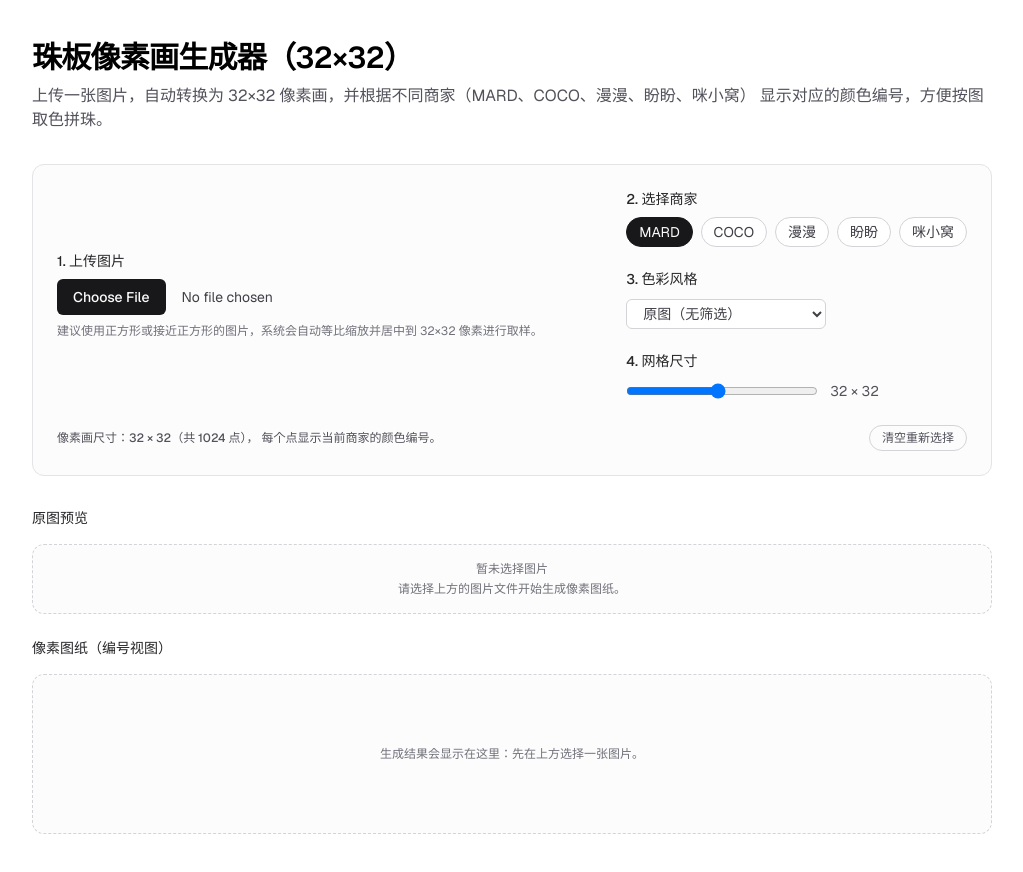
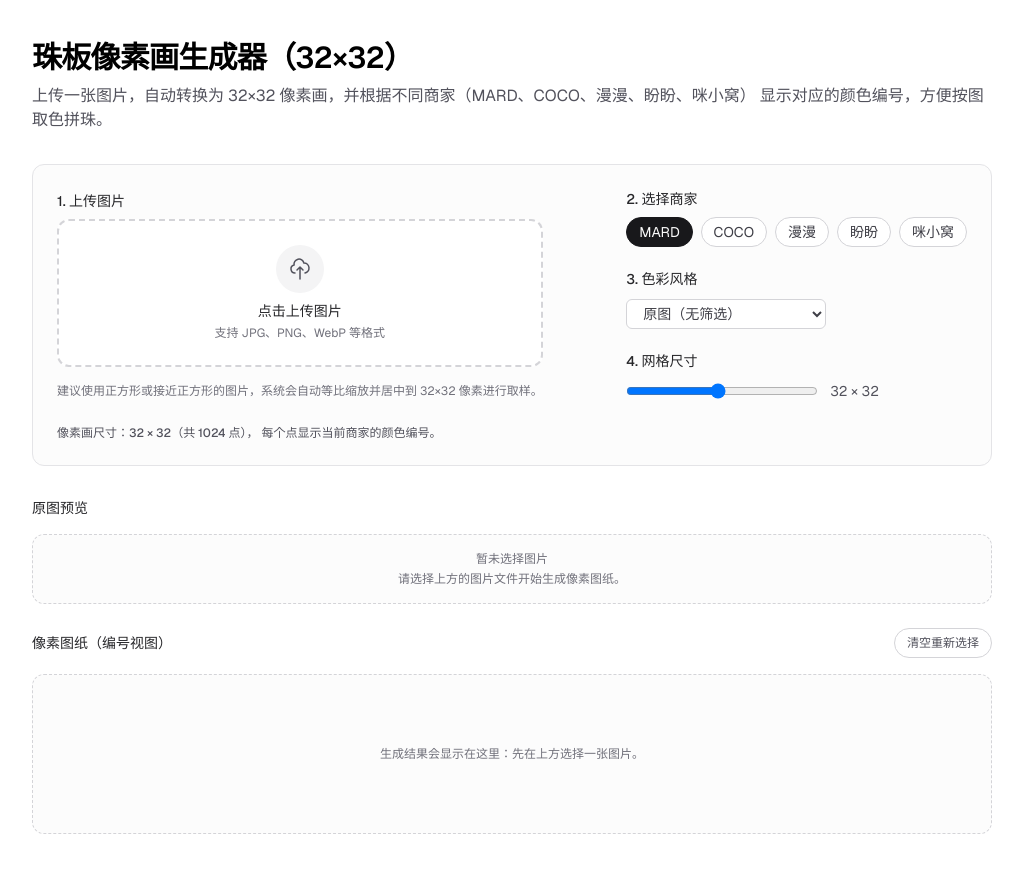
Before and after one commit to qinyun03/perler-bead-maker, a Next.js app: page / in a window 1280 px wide. Shown: the whole page, without its empty margins (128-1151 px from the left). Built offline with nearby package versions, Linux system fonts and the light colour scheme.

Commit message:
调整了ui布局

```diff
--- a/app/page.tsx
+++ b/app/page.tsx
@@ -26,6 +26,7 @@ export default function Home() {
   // 图片原始尺寸和显示尺寸
   const [imageNaturalSize, setImageNaturalSize] = useState<{ width: number; height: number } | null>(null);
   const [imageDisplaySize, setImageDisplaySize] = useState<{ width: number; height: number } | null>(null);
+  const [selectedFileName, setSelectedFileName] = useState<string | null>(null);
 
   const mappingEntries = useMemo(() => createMappingEntries(colorSystemMapping as any), []);
   const [activeColor, setActiveColor] = useState<PixelCell | null>(null);
@@ -54,6 +55,7 @@ export default function Home() {
     }
 
     setError(null);
+    setSelectedFileName(file.name);
     const reader = new FileReader();
     reader.onload = () => {
       const result = reader.result;
@@ -120,6 +122,7 @@ export default function Home() {
     setSelectedMerchant("MARD");
     setImageNaturalSize(null);
     setImageDisplaySize(null);
+    setSelectedFileName(null);
     if (fileInputRef.current) {
       fileInputRef.current.value = "";
     }
@@ -178,14 +181,52 @@ export default function Home() {
               <label className="text-sm font-medium text-zinc-800 dark:text-zinc-100">
                 1. 上传图片
               </label>
+
+              {/* 自定义上传按钮 - 卡片样式 */}
+              <div className="flex flex-col gap-3">
+                <div
+                  className="flex flex-col items-center justify-center rounded-xl border-2 border-dashed border-zinc-300 bg-white p-6 transition-colors hover:border-zinc-400 hover:bg-zinc-50 cursor-pointer dark:border-zinc-700 dark:bg-zinc-900/40 dark:hover:border-zinc-600 dark:hover:bg-zinc-800/40"
+                  onClick={() => fileInputRef.current?.click()}
+                >
+                  <div className="flex flex-col items-center gap-2 text-center">
+                    <div className="rounded-full bg-zinc-100 p-3 dark:bg-zinc-800">
+                      <svg className="h-6 w-6 text-zinc-600 dark:text-zinc-300" fill="none" viewBox="0 0 24 24" stroke="currentColor">
+                        <path strokeLinecap="round" strokeLinejoin="round" strokeWidth={1.5} d="M7 16a4 4 0 01-.88-7.903A5 5 0 1115.9 6L16 6a5 5 0 011 9.9M15 13l-3-3m0 0l-3 3m3-3v12" />
+                      </svg>
+                    </div>
+                    <div>
+                      <div className="text-sm font-medium text-zinc-800 dark:text-zinc-100">点击上传图片</div>
+                      <div className="text-xs text-zinc-500 dark:text-zinc-400 mt-1">支持 JPG、PNG、WebP 等格式</div>
+                    </div>
+                  </div>
+                </div>
+
+                {/* 隐藏的原生文件输入 */}
                 <input
                   ref={fileInputRef}
                   type="file"
                   accept="image/*"
                   onChange={handleFileChange}
-                className="block w-full text-sm text-zinc-700 file:mr-4 file:rounded-md file:border-0 file:bg-zinc-900 file:px-4 file:py-2 file:text-sm file:font-medium file:text-zinc-50 hover:file:bg-zinc-800 cursor-pointer dark:file:bg-zinc-100 dark:file:text-zinc-900 dark:hover:file:bg-zinc-200"
+                  className="hidden"
                 />
-              <span className="text-xs text-zinc-500">
+
+                {/* 文件选择状态显示 */}
+                {selectedFileName && (
+                  <div className="flex items-center gap-2 rounded-lg bg-emerald-50/80 px-3 py-2 dark:bg-emerald-950/30">
+                    <svg className="h-4 w-4 text-emerald-600 dark:text-emerald-400" fill="none" viewBox="0 0 24 24" stroke="currentColor">
+                      <path strokeLinecap="round" strokeLinejoin="round" strokeWidth={2} d="M5 13l4 4L19 7" />
+                    </svg>
+                    <div className="text-xs text-emerald-700 dark:text-emerald-300">
+                      已选择 1 张图片
+                      <div className="text-xs text-emerald-600/70 dark:text-emerald-400/70 truncate max-w-[200px]" title={selectedFileName}>
+                        {selectedFileName.length > 30 ? selectedFileName.substring(0, 27) + '...' : selectedFileName}
+                      </div>
+                    </div>
+                  </div>
+                )}
+              </div>
+
+              <span className="text-xs text-zinc-500 mt-2">
                 建议使用正方形或接近正方形的图片，系统会自动等比缩放并居中到 {gridSize}×{gridSize} 像素进行取样。
               </span>
             </div>
@@ -259,13 +300,6 @@ export default function Home() {
               像素画尺寸：<span className="font-medium">{gridSize} × {gridSize}（共 {gridSize * gridSize} 点）</span>，
               每个点显示当前商家的颜色编号。
             </div>
-            <button
-              type="button"
-              onClick={handleReset}
-              className="text-xs rounded-full border border-zinc-300 px-3 py-1 text-zinc-600 hover:bg-zinc-100 dark:border-zinc-700 dark:text-zinc-300 dark:hover:bg-zinc-800"
-            >
-              清空重新选择
-            </button>
           </div>
 
           {error && (
@@ -305,9 +339,18 @@ export default function Home() {
           </div>
 
           <div className="flex flex-col gap-4">
+            <div className="flex items-center justify-between">
               <h2 className="text-sm font-medium text-zinc-800 dark:text-zinc-100">
                 像素图纸（编号视图）
               </h2>
+              <button
+                type="button"
+                onClick={handleReset}
+                className="text-xs rounded-full border border-zinc-300 px-3 py-1.5 text-zinc-600 hover:bg-zinc-100 dark:border-zinc-700 dark:text-zinc-300 dark:hover:bg-zinc-800"
+              >
+                清空重新选择
+              </button>
+            </div>
             {grid ? (
               <>
                 <div className="text-xs text-zinc-600 dark:text-zinc-400">
@@ -345,31 +388,36 @@ export default function Home() {
                   </div>
 
                   {/* 透明度滑块 - 固定在图纸下方 */}
-                  <div className="mt-2 flex flex-col sm:flex-row sm:items-center gap-3 bg-zinc-50/60 dark:bg-zinc-900/40 p-3 rounded-lg">
+                  <div className="mt-4 rounded-xl border border-zinc-200 bg-white p-4 shadow-sm dark:border-zinc-800 dark:bg-zinc-900/60">
+                    <div className="flex flex-col gap-3">
+                      <div className="flex items-center justify-between">
+                        <h3 className="text-sm font-medium text-zinc-800 dark:text-zinc-100">透明度控制</h3>
+                        <div className="text-sm text-zinc-600 dark:text-zinc-400">{overlayOpacity}%</div>
+                      </div>
                       <div className="flex items-center gap-3">
-                      <label className="text-sm text-zinc-700 dark:text-zinc-200 whitespace-nowrap">透明度控制</label>
                         <input
                           type="range"
                           min={0}
                           max={100}
                           value={overlayOpacity}
                           onChange={(e) => setOverlayOpacity(Number(e.target.value))}
-                        className="w-32 sm:w-48"
+                          className="w-full"
                         />
-                      <div className="text-sm text-zinc-600 dark:text-zinc-400 whitespace-nowrap">{overlayOpacity}%</div>
                       </div>
-                    <div className="text-xs text-zinc-500">0% 显示底图 · 100% 显示拼豆图纸</div>
+                      <div className="text-xs text-zinc-500 dark:text-zinc-400">0% 显示底图 · 100% 显示拼豆图纸</div>
+                    </div>
                   </div>
                 </div>
 
                 {/* 编辑区：配色面板（调色板优先显示图纸已有颜色，实际编辑在上方图纸进行）*/}
-                <div className="mt-4 rounded-lg border border-zinc-200 bg-white p-3 dark:border-zinc-800 dark:bg-zinc-900/40">
+                <div className="mt-4 rounded-xl border border-zinc-200 bg-white p-4 shadow-sm dark:border-zinc-800 dark:bg-zinc-900/60">
+                  <div className="flex flex-col gap-3">
                     <div className="flex items-center justify-between">
-                    <div className="text-sm font-medium text-zinc-800 dark:text-zinc-100">手动编辑与配色</div>
-                    <div className="text-xs text-zinc-500">在上方图纸点击填色 · 双击吸管取色</div>
+                      <h3 className="text-sm font-medium text-zinc-800 dark:text-zinc-100">手动编辑与配色</h3>
+                      <div className="text-xs text-zinc-500 dark:text-zinc-400">在上方图纸点击填色 · 双击吸管取色</div>
                     </div>
 
-                  <div className="mt-3 grid grid-cols-6 gap-1 max-h-48 overflow-auto rounded border border-zinc-100 p-1 dark:border-zinc-800">
+                    <div className="grid grid-cols-6 gap-1 max-h-48 overflow-auto rounded border border-zinc-100 p-1 dark:border-zinc-800">
                       {prioritizedPalette.map((entry) => (
                         <button
                           key={entry.hex}
@@ -382,7 +430,10 @@ export default function Home() {
                       ))}
                     </div>
 
-                  <div className="mt-2 text-xs">当前选中： <span className="font-medium">{activeColor ? activeColor.codes[selectedMerchant] : "—"}</span></div>
+                    <div className="text-xs text-zinc-700 dark:text-zinc-300">
+                      当前选中： <span className="font-medium">{activeColor ? activeColor.codes[selectedMerchant] : "—"}</span>
+                    </div>
+                  </div>
                 </div>
               </>
             ) : (
```
Lines whose indentation alone changed are shown as unchanged.
